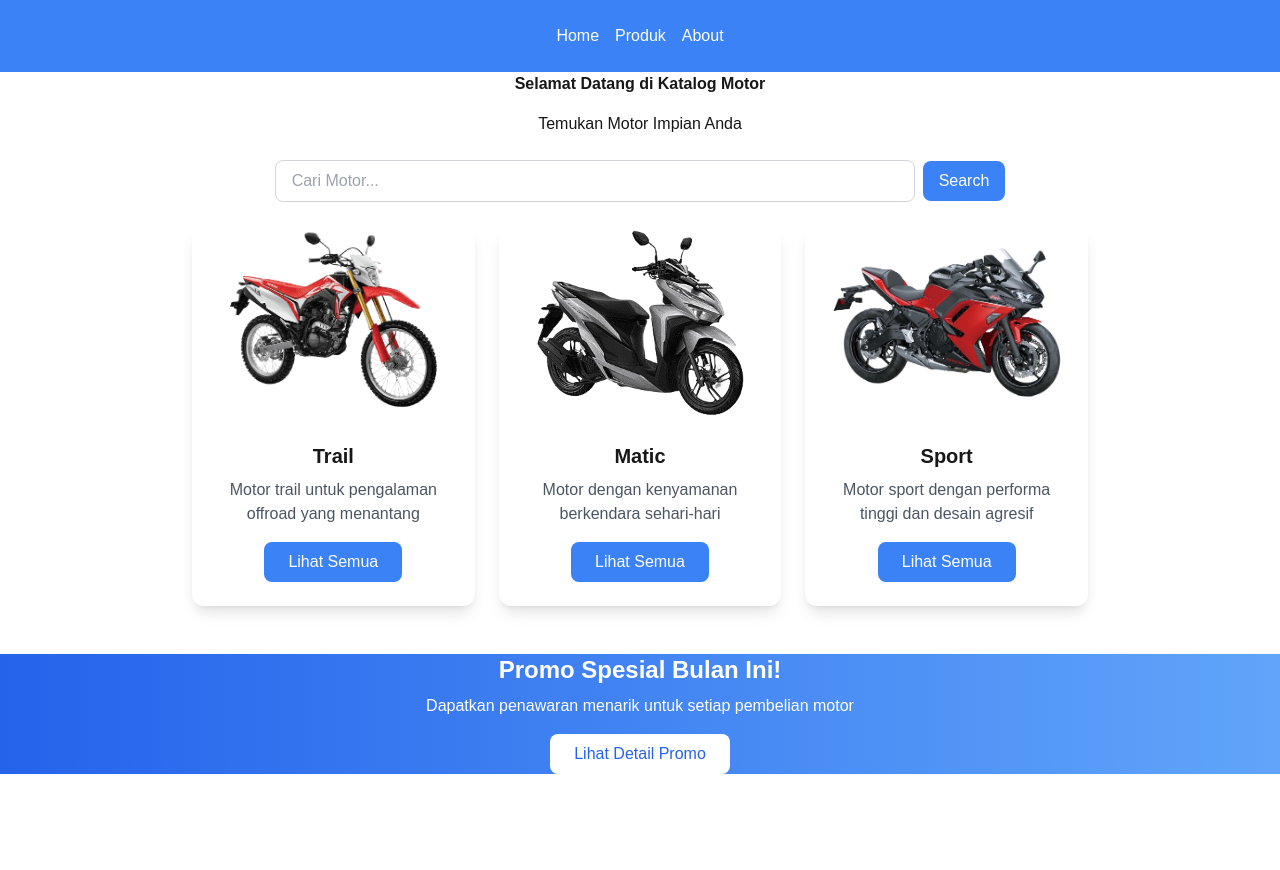
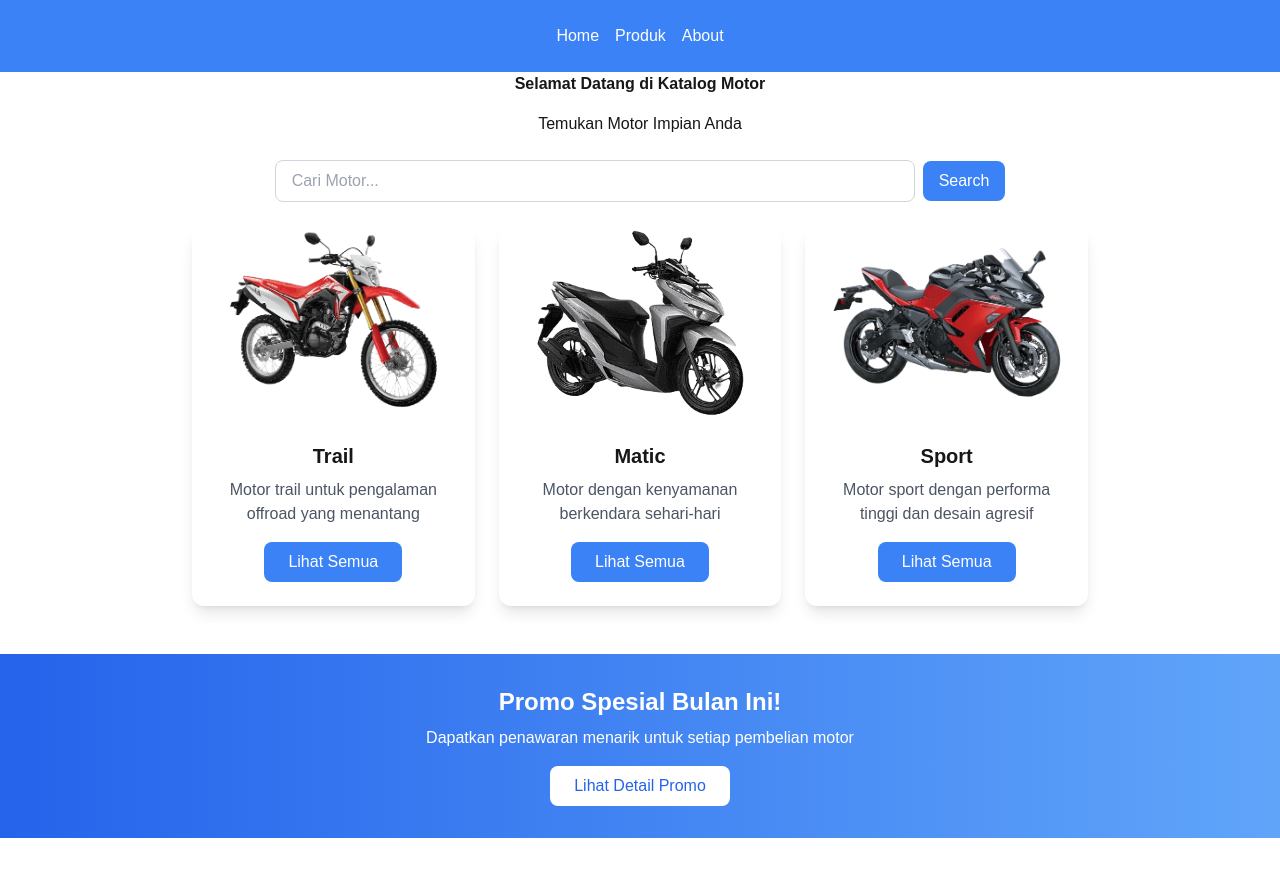
Before and after one commit to TriSasongko/GALACTRI, a Next.js app: page / in a window 1280 px wide. Before the commit the page ends 806 px from the top, so only its background shows below. Built offline with nearby package versions, Linux system fonts and the light colour scheme.

Commit message:
tri: mengatur padding konten banner

```diff
--- a/app/page.tsx
+++ b/app/page.tsx
@@ -80,7 +80,7 @@ export default function Home() {
 
       {/* Banner Promo */}
       <div className="mt-12 mb-8">
-        <div className="bg-gradient-to-r from-blue-600 to-blue-400 text-white">
+        <div className="p-8 bg-gradient-to-r from-blue-600 to-blue-400 text-white">
           <h2 className="text-2xl font-bold mb-2">Promo Spesial Bulan Ini!</h2>
           <p className="mb-4">
             Dapatkan penawaran menarik untuk setiap pembelian motor</p>
```
